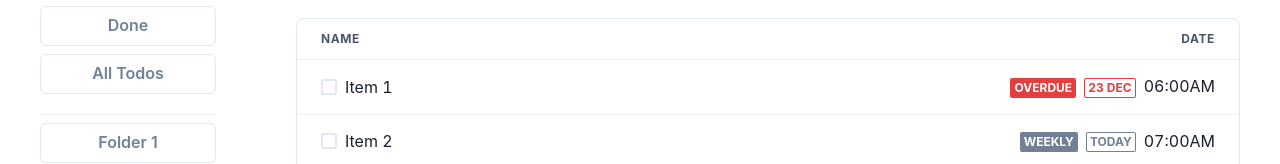
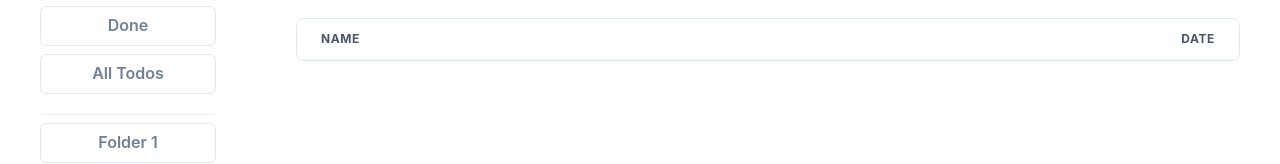
Before and after one commit to redfrogsss/selfremind, a Next.js app: page /folder/1 in a window 1280 px wide. Shown: the part 155-319 px from the top of the page. Built offline with nearby package versions, Linux system fonts and the light colour scheme; no server answers.

Commit message:
remove sample data display

```diff
--- a/components/TodoListTable.js
+++ b/components/TodoListTable.js
@@ -116,7 +116,7 @@ export default function TodoListTable(props) {
                     </Tr>
                 </Thead>
                 <Tbody>
-                    <Tr>
+                    {/* <Tr>
                         <Td><Checkbox>Item 1</Checkbox></Td>
                         <Td isNumeric>
                             <OverDueBadge />
@@ -146,7 +146,7 @@ export default function TodoListTable(props) {
                             <DateBadge>Today</DateBadge>
                             11:30AM
                         </Td>
-                    </Tr>
+                    </Tr> */}
                     {printItems(props.data)}
                 </Tbody>
             </Table>
```
